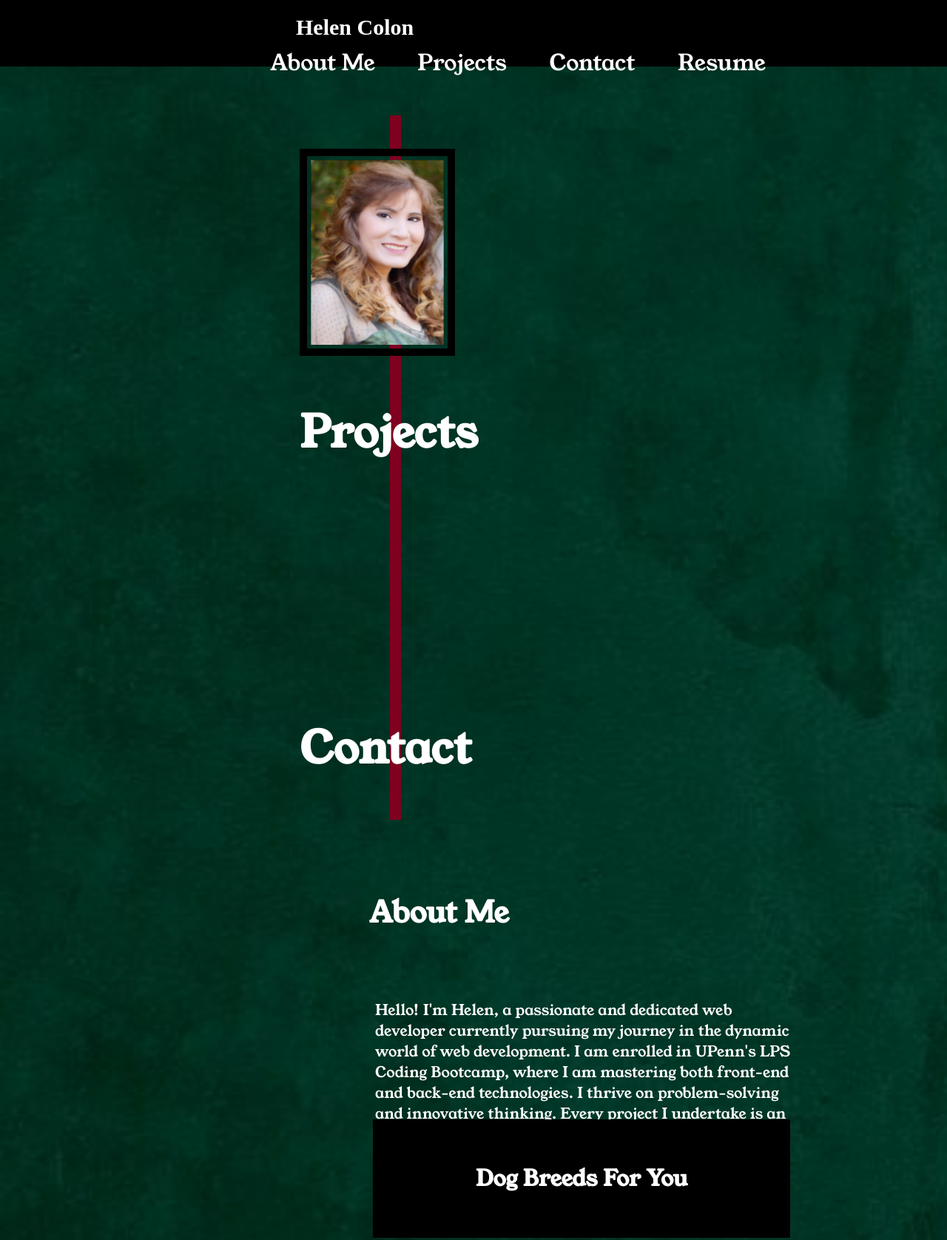
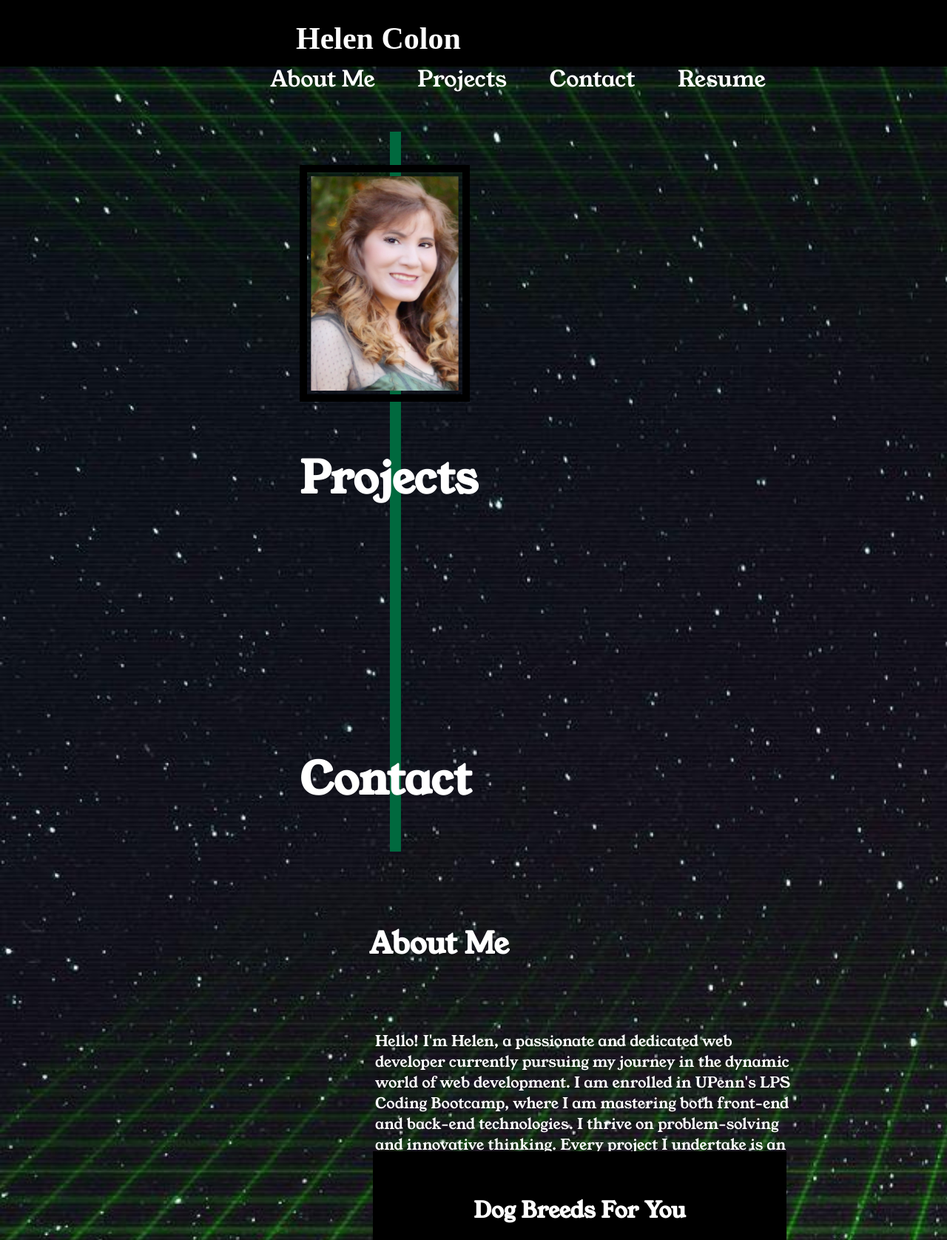
Before and after one commit to Lychnian/Web-Developer-Portfolio, a plain HTML site: page index.html in a window 1280 px wide. Shown: the top 1676 px of the page at 74% size. Drawn offline with Linux system fonts and the light colour scheme.

Commit message:
Changed background again, added hover, some styling edits.

```diff
--- a/assets/css/style.css
+++ b/assets/css/style.css
@@ -7,8 +7,8 @@
 body {
     margin: 0;
     padding: 0;
-    background: url("../images/greentexture.jpg");
-    background-size: cover;*/
+    background: url("../images/greengrid.jpg");
+    background-size: cover;
 }
 
 .header {
@@ -26,7 +26,7 @@ header h1 {
     float: left;
     text-align: left;
     font-family: "Lucida Handwriting";
-    font-size: 30px;
+    font-size: 42px;
     color: white;
 }
 
@@ -77,7 +77,7 @@ nav ul li a {
     margin-left: 200px;
     align-items: flex-start;
     padding-right: 2px;
-    border-right: 15px solid #800020;
+    border-right: 15px solid #00693e;
 }
 
 .right-section {
@@ -91,16 +91,22 @@ nav ul li a {
 }
 
 #helen {
-    width: 180px;
-    height: 250px;
+    width: 200px;
+    height: 290px;
     margin-top: 40px;
     margin-left: 200px;
     margin-right: 20px;
     margin-bottom: 5px;
     padding: 5px;
-    border-width: 10px;
-    border-style: solid;
-    border-color: black;
+}
+
+#helen {
+    border: 10px solid black;
+    transition: border-color 0.3s ease;
+}
+
+#helen:hover {
+    border-color:white;
 }
 
 #projects {
@@ -122,7 +128,7 @@ nav ul li a {
 
 .major-box {
     display: flex;
-    width: 100%;
+    width: 97%;
     height: 160px;
     align-items: center;
     justify-content: center;
@@ -130,7 +136,7 @@ nav ul li a {
     font-size: 24px;
     font-weight: normal;
     margin-bottom: 10px;
-    margin-right: 7px;
+    margin-right: 10px;
     margin-left: 5px;
     margin-top: 20px;
     background-color: black;
@@ -235,7 +241,7 @@ h2 {
     color: white;
 }
 #contact h2 {
-    margin-top: 200px;
+    margin-top: 180px;
     color: white
 }
 
@@ -263,6 +269,14 @@ h2 {
     color: white;
 }
 
+/* Footer style */
+footer {
+    text-align: center;
+    color: white;
+    font-size: 24px;
+    font-weight: bolder;
+}
+
 /* @media screen and (max-width: 768px) {
     .left-section, .right-section {
     width: 100%;
@@ -272,4 +286,14 @@ h2 {
     width; 100%;
     margin: 2% 0;
 }
+
+@media screen and (max-width: 400px) {
+    .left-section, .right-section {
+    width: 100%;
+}
+
+.box {
+    width; 100%;
+    margin: 2% 0;
+}
 */
--- a/index.html
+++ b/index.html
@@ -76,6 +76,11 @@
                         <p><span>GitHub:</span>
                         <a href="https://github.com/Lychnian">Lychnian</a>helenvcolon@gmail.com</p>
                     </div>
+
+                    <footer>
+                        <p><pre>Made by 🌷 Helen Colon</pre></p>
+                    </footer>
+
                 </div>
             </div>
         </div>
```
Also changed, not shown: assets/images/greengrid.jpg (added), assets/images/greentexture.jpg (deleted), assets/images/wavywallpaper.jpg (deleted).
